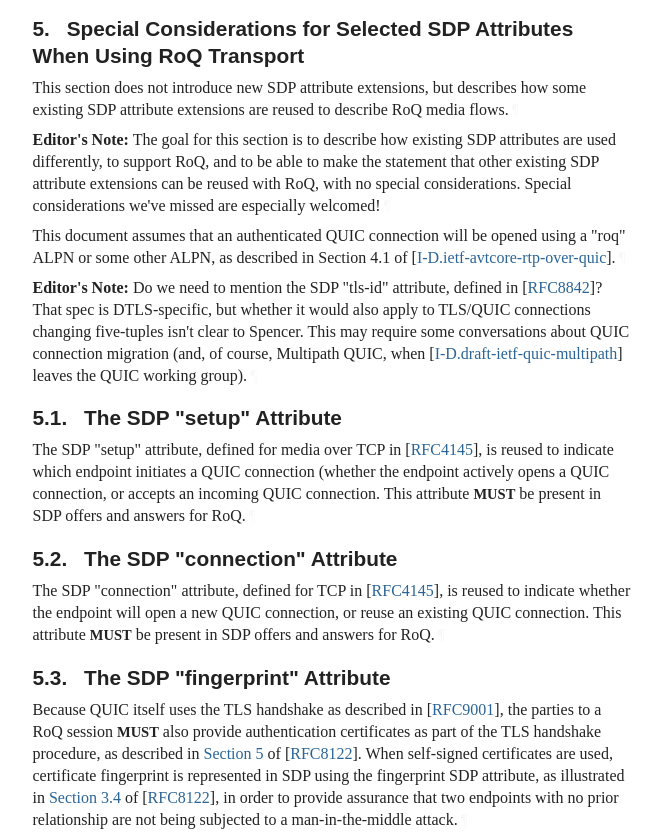
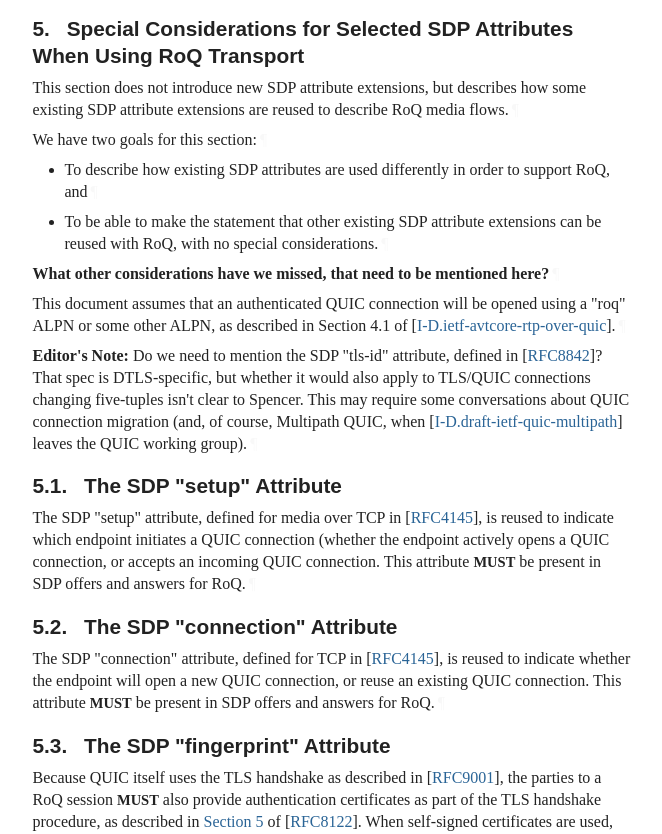
Before and after one commit to SpencerDawkins/sdp-roq, a plain HTML site: page draft-dawkins-avtcore-sdp-roq.html in a window 1280 px wide. Shown: the part 5683-6517 px from the top of the page, without its empty margins (92-754 px from the left). Drawn offline with Linux system fonts and the light colour scheme; a web font is replaced by a local one.

Commit message:
Script updating gh-pages from e0236a3. [ci skip]

```diff
--- a/draft-dawkins-avtcore-sdp-roq.html
+++ b/draft-dawkins-avtcore-sdp-roq.html
@@ -1526,9 +1526,18 @@ appear in all capitals, as shown here.<a href="#section-2-1" class="pilcrow">¶<
 <a href="#section-5" class="section-number selfRef">5. </a><a href="#name-special-considerations-for-" class="section-name selfRef">Special Considerations for Selected SDP Attributes When Using RoQ Transport</a>
       </h2>
 <p id="section-5-1">This section does not introduce new SDP attribute extensions, but describes how some existing SDP attribute extensions are reused to describe RoQ media flows.<a href="#section-5-1" class="pilcrow">¶</a></p>
-<p id="section-5-2"><strong>Editor's Note:</strong> The goal for this section is to describe how existing SDP attributes are used differently, to support RoQ, and to be able to make the statement that other existing SDP attribute extensions can be reused with RoQ, with no special considerations. Special considerations we've missed are especially welcomed!<a href="#section-5-2" class="pilcrow">¶</a></p>
-<p id="section-5-3">This document assumes that an authenticated QUIC connection will be opened using a "roq" ALPN or some other ALPN, as described in Section 4.1 of <span>[<a href="#I-D.ietf-avtcore-rtp-over-quic" class="cite xref">I-D.ietf-avtcore-rtp-over-quic</a>]</span>.<a href="#section-5-3" class="pilcrow">¶</a></p>
-<p id="section-5-4"><strong>Editor's Note:</strong> Do we need to mention the SDP "tls-id" attribute, defined in <span>[<a href="#RFC8842" class="cite xref">RFC8842</a>]</span>? That spec is DTLS-specific, but whether it would also apply to TLS/QUIC connections changing five-tuples isn't clear to Spencer. This may require some conversations about QUIC connection migration (and, of course, Multipath QUIC, when <span>[<a href="#I-D.draft-ietf-quic-multipath" class="cite xref">I-D.draft-ietf-quic-multipath</a>]</span> leaves the QUIC working group).<a href="#section-5-4" class="pilcrow">¶</a></p>
+<p id="section-5-2">We have two goals for this section:<a href="#section-5-2" class="pilcrow">¶</a></p>
+<ul class="normal">
+<li class="normal" id="section-5-3.1">
+          <p id="section-5-3.1.1">To describe how existing SDP attributes are used differently in order to support RoQ, and<a href="#section-5-3.1.1" class="pilcrow">¶</a></p>
+</li>
+        <li class="normal" id="section-5-3.2">
+          <p id="section-5-3.2.1">To be able to make the statement that other existing SDP attribute extensions can be reused with RoQ, with no special considerations.<a href="#section-5-3.2.1" class="pilcrow">¶</a></p>
+</li>
+      </ul>
+<p id="section-5-4"><strong>What other considerations have we missed, that need to be mentioned here?</strong><a href="#section-5-4" class="pilcrow">¶</a></p>
+<p id="section-5-5">This document assumes that an authenticated QUIC connection will be opened using a "roq" ALPN or some other ALPN, as described in Section 4.1 of <span>[<a href="#I-D.ietf-avtcore-rtp-over-quic" class="cite xref">I-D.ietf-avtcore-rtp-over-quic</a>]</span>.<a href="#section-5-5" class="pilcrow">¶</a></p>
+<p id="section-5-6"><strong>Editor's Note:</strong> Do we need to mention the SDP "tls-id" attribute, defined in <span>[<a href="#RFC8842" class="cite xref">RFC8842</a>]</span>? That spec is DTLS-specific, but whether it would also apply to TLS/QUIC connections changing five-tuples isn't clear to Spencer. This may require some conversations about QUIC connection migration (and, of course, Multipath QUIC, when <span>[<a href="#I-D.draft-ietf-quic-multipath" class="cite xref">I-D.draft-ietf-quic-multipath</a>]</span> leaves the QUIC working group).<a href="#section-5-6" class="pilcrow">¶</a></p>
 <div id="setup">
 <section id="section-5.1">
         <h3 id="name-the-sdp-setup-attribute">
@@ -1692,10 +1701,10 @@ appear in all capitals, as shown here.<a href="#section-2-1" class="pilcrow">¶<
       <h2 id="name-implementation-topics">
 <a href="#section-7" class="section-number selfRef">7. </a><a href="#name-implementation-topics" class="section-name selfRef">Implementation Topics</a>
       </h2>
-<p id="section-7-1"><strong>Editor's Note:</strong> <a href="#impl-topics" class="auto internal xref">Section 7</a> contains (ought to contain) no normative requirements.<a href="#section-7-1" class="pilcrow">¶</a></p>
+<p id="section-7-1"><strong>Editors' Question:</strong> <a href="#impl-topics" class="auto internal xref">Section 7</a> contains (ought to contain) no normative requirements.<a href="#section-7-1" class="pilcrow">¶</a></p>
 <p id="section-7-2"><a href="#idents-atts" class="auto internal xref">Section 3</a> and <a href="#new-attrs" class="auto internal xref">Section 4</a> of this document provide normative requirements for RoQ endpoints that use SDP for signaling.<a href="#section-7-2" class="pilcrow">¶</a></p>
 <p id="section-7-3">Beyond those normative requirements, there are topics that are worth considering as part of implementation work. These topics are not part of "SDP for RoQ", but are gathered here for ease of reference. These topics might be moved into an appendix or a separate "SDP for RoQ Implementation Guide", or even included in the GitHub repository Wiki for this document.<a href="#section-7-3" class="pilcrow">¶</a></p>
-<p id="section-7-4"><strong>Editor's Note:</strong> We've been asked about interaction with UDP-Connect to open pinholes in corporate proxies. What is there to say about that, in this specification?<a href="#section-7-4" class="pilcrow">¶</a></p>
+<p id="section-7-4"><strong>Editors' Question:</strong> We've been asked about interaction with UDP-Connect to open pinholes in corporate proxies. What is there to say about that, in this specification?<a href="#section-7-4" class="pilcrow">¶</a></p>
 <div id="bundle-cons">
 <section id="section-7.1">
         <h3 id="name-bundling-considerations">
@@ -1715,7 +1724,7 @@ appear in all capitals, as shown here.<a href="#section-2-1" class="pilcrow">¶<
 <p id="section-7.2-1"><span><a href="https://datatracker.ietf.org/doc/html/draft-ietf-avtcore-rtp-over-quic-12#section-10.4" class="relref">Section 10.4</a> of [<a href="#I-D.ietf-avtcore-rtp-over-quic" class="cite xref">I-D.ietf-avtcore-rtp-over-quic</a>]</span> describes how some RTCP feedback can be replaced by equivalent statistics that are already collected by QUIC. The exact RTCP feedback that can be replaced depends on the QUIC statistics exposed by the underlying QUIC implementation, and these QUIC statistics might depend in turn on QUIC extensions supported in the underlying QUIC implementation. The set of possible relevant QUIC extensions is not fixed, but some discussion appears in <span><a href="https://datatracker.ietf.org/doc/html/draft-ietf-avtcore-rtp-over-quic-12#section-11" class="relref">Section 11</a> of [<a href="#I-D.ietf-avtcore-rtp-over-quic" class="cite xref">I-D.ietf-avtcore-rtp-over-quic</a>]</span>. For these reasons, decisions about what RTCP feedback can be replaced will always be media-dependent and implementation-dependent.<a href="#section-7.2-1" class="pilcrow">¶</a></p>
 <p id="section-7.2-2">It is assumed that an implementer will review the application requirements, the RTP proto in use, the available RTCP feedback for the media types being transferred, and available QUIC statistics, and will do the right thing.<a href="#section-7.2-2" class="pilcrow">¶</a></p>
 <p id="section-7.2-3">More information about what RTCP feedback might be replaced by QUIC statistics, and what is possible, appears in <span><a href="https://datatracker.ietf.org/doc/html/draft-ietf-avtcore-rtp-over-quic-12#appendix-B" class="relref">Appendix B</a> of [<a href="#I-D.ietf-avtcore-rtp-over-quic" class="cite xref">I-D.ietf-avtcore-rtp-over-quic</a>]</span>.<a href="#section-7.2-3" class="pilcrow">¶</a></p>
-<p id="section-7.2-4"><strong>Editor's Note:</strong> The API between QUIC and RoQ is, of course, a private matter, but in at least some cases, it might be useful to specify specific QUIC feedback substitutions so that the other RoQ endpoint does not provide RTCP feedback that this RoQ endpoint does not need and does not plan to use. <strong>We almost certainly need implementation and deployment experience before we can do more than offer a strawman proposal.</strong> Spencer suggests that we include any IETF-specified QUIC feedback substitutions in separate documents, as we do with RTCP extensions today, or even include them in the GitHub repository Wiki for this document.<a href="#section-7.2-4" class="pilcrow">¶</a></p>
+<p id="section-7.2-4"><strong>Editors' Question:</strong> The API between QUIC and RoQ is, of course, a private matter, but in at least some cases, it might be useful to specify specific QUIC feedback substitutions so that the other RoQ endpoint does not provide RTCP feedback that this RoQ endpoint does not need and does not plan to use. <strong>We almost certainly need implementation and deployment experience before we can do more than offer a strawman proposal.</strong> Spencer suggests that we include any IETF-specified QUIC feedback substitutions in separate documents, as we do with RTCP extensions today, or even include them in the GitHub repository Wiki for this document.<a href="#section-7.2-4" class="pilcrow">¶</a></p>
 </section>
 </div>
 <div id="cong-ctrl">
@@ -1795,7 +1804,7 @@ appear in all capitals, as shown here.<a href="#section-2-1" class="pilcrow">¶<
             <p id="section-8.1-4.2.1">Alternatively, an implementation can use SFRAME as described in <span>[<a href="#RFC9605" class="cite xref">RFC9605</a>]</span> to achieve end-to-end media security, at the price of disallowing some types of translating middleboxes (for example, Topo-Media-Translator middleboxes, as described in <span><a href="https://rfc-editor.org/rfc/rfc7667#section-3.2.1.2" class="relref">Section 3.2.1.2</a> of [<a href="#RFC7667" class="cite xref">RFC7667</a>]</span>.<a href="#section-8.1-4.2.1" class="pilcrow">¶</a></p>
 </li>
         </ul>
-<p id="section-8.1-5"><strong>Editor's Note:</strong> We will need discussion within the working group to determine whether we do need to include QUIC/RTP/SAVP and QUIC/RTP/SAVPF in this specification.<a href="#section-8.1-5" class="pilcrow">¶</a></p>
+<p id="section-8.1-5"><strong>Editors' Question:</strong> We will need discussion within the working group to determine whether we do need to include QUIC/RTP/SAVP and QUIC/RTP/SAVPF in this specification.<a href="#section-8.1-5" class="pilcrow">¶</a></p>
 </section>
 </div>
 </section>
@@ -2004,7 +2013,7 @@ appear in all capitals, as shown here.<a href="#section-2-1" class="pilcrow">¶<
       </h2>
 <p id="appendix-A-1">The authors thank Sam Hurst for sharing his thoughts about the challenges of developing SDP for RoQ, and for providing specific comments and draft text.<a href="#appendix-A-1" class="pilcrow">¶</a></p>
 <p id="appendix-A-2">The authors thank Bernard Aboba and Mathis Westerlund for comments on various previous versions of this specification, under a variety of draft names.<a href="#appendix-A-2" class="pilcrow">¶</a></p>
-<p id="appendix-A-3"><strong>Editor's Note:</strong> Who else should we name in this paragraph? I should look through the minutes from previous AVTCORE meetings, to see who I missed.<a href="#appendix-A-3" class="pilcrow">¶</a></p>
+<p id="appendix-A-3"><strong>Editors' Question:</strong> Who else should we name in this paragraph? I should look through the minutes from previous AVTCORE meetings, to see who I missed.<a href="#appendix-A-3" class="pilcrow">¶</a></p>
 <p id="appendix-A-4">The authors thank Mathis Engelbart for helping to keep this draft aligned with <span>[<a href="#I-D.ietf-avtcore-rtp-over-quic" class="cite xref">I-D.ietf-avtcore-rtp-over-quic</a>]</span>.<a href="#appendix-A-4" class="pilcrow">¶</a></p>
 <p id="appendix-A-5">A significant amount of work on this draft happened while Spencer was affiliated with Tencent America LLC. Spencer appreciates that support.<a href="#appendix-A-5" class="pilcrow">¶</a></p>
 </section>
```
Also changed, not shown: index.html (+1 -1 lines), draft-dawkins-avtcore-sdp-roq.txt.
